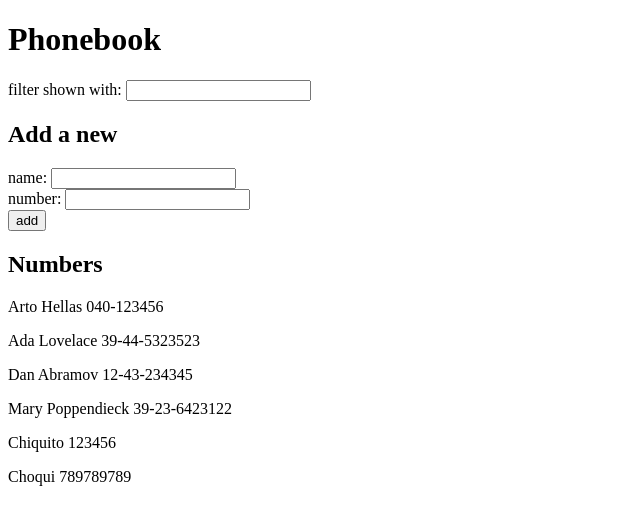
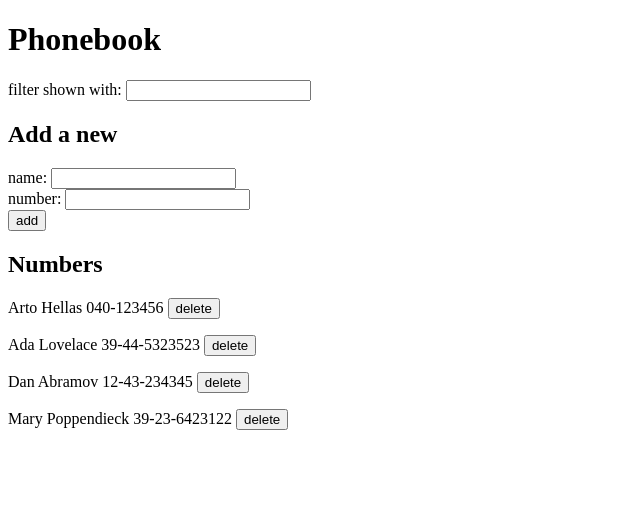
Before and after one commit to jchvz-dev/fullStackOpen, a React (Vite) app in the folder part2/11-15/: page / in a window 1280 px wide. Shown: the top 520 px of the page, without its empty margins (0-640 px from the left). Built offline with nearby package versions, Linux system fonts and the light colour scheme; data requests are answered from the project's data file.

Commit message:
Completed exercise 2.14

```diff
--- a/part2/11-15/db.json
+++ b/part2/11-15/db.json
@@ -19,16 +19,6 @@
       "name": "Mary Poppendieck",
       "number": "39-23-6423122",
       "id": "4"
-    },
-    {
-      "id": 5,
-      "name": "Chiquito",
-      "number": "123456"
-    },
-    {
-      "id": 6,
-      "name": "Choqui",
-      "number": "789789789"
     }
   ]
 }
--- a/part2/11-15/src/App.jsx
+++ b/part2/11-15/src/App.jsx
@@ -1,5 +1,5 @@
 import { useState, useEffect } from 'react'
-import axios from 'axios'
+import contactService from './services/contacts'
 
 const Filter = ({value, onChangeFilter}) => (
     <div>
@@ -19,8 +19,11 @@ const ContactForm = ({onSubmit, onChangeName, onChangeNumber, name, number}) =>
     </form>
 )
 
-const ContactsList = ({list}) => (
-    list.map((contact) => <p key={contact.name}>{contact.name} {contact.number}</p>)
+const ContactsList = ({list, removeContact}) => (
+    list.map((contact) => (
+            <p key={contact.name}>{contact.name} {contact.number} <button onClick={() => removeContact(contact.id, contact.name)}>delete</button></p>
+        )
+    )
 )
 
 const App = () => {
@@ -32,8 +35,8 @@ const App = () => {
     const [filter, setFilter] = useState('')
 
     useEffect(() => {
-        axios
-            .get('http://localhost:3001/persons')
+        contactService
+            .getAll()
             .then(response => {
                 setContacts(response.data)
                 setFilteredContacts(response.data)
@@ -48,14 +51,11 @@ const App = () => {
             const contactObject = {
                 name: newName,
                 number: newNumber,
-                id: contacts.length + 1
+                id: String(contacts.length + 1)
             }
 
-            axios
-                .post('http://localhost:3001/persons', contactObject)
-                .then(response => {
-                    // console.log(response)
-                })
+            contactService
+                .create(contactObject)
 
             const updatedContacts = contacts.concat(contactObject)
             setContacts(updatedContacts)
@@ -76,6 +76,14 @@ const App = () => {
         setFilter(filterValue)
         setFilteredContacts(filterValue === '' ? contacts : contacts.filter(contact => contact.name.toLowerCase().includes(filterValue)))
     }
+    const handleContactDelete = (id, name) => {
+        if (confirm(`Are you sure you want to delete ${name} from the phonebook?`)) {
+            contactService.remove(id)
+            const updatedContacts = contacts.filter(contact => contact.id !== id)
+            setContacts(updatedContacts)
+            setFilteredContacts(filter === '' ? updatedContacts : updatedContacts.filter(contact => contact.name.toLowerCase().includes(filter)))
+        }
+    }
 
     return (
         <div>
@@ -84,7 +92,7 @@ const App = () => {
             <h2>Add a new</h2>
             <ContactForm onSubmit={addContact} onChangeName={handleNameChange} onChangeNumber={handleNumberChange} name={newName} number={newNumber} />
             <h2>Numbers</h2>
-            <ContactsList list={filteredContacts} />
+            <ContactsList list={filteredContacts} removeContact={handleContactDelete} />
         </div>
     )
 }
--- /dev/null
+++ b/part2/11-15/src/services/contacts.jsx
@@ -0,0 +1,20 @@
+import axios from 'axios'
+const baseUrl = 'http://localhost:3001/persons'
+
+const getAll = () => {
+    return axios.get(baseUrl)
+}
+
+const create = newContact => {
+    return axios.post(baseUrl, newContact)
+}
+
+const remove = id => {
+    return axios.delete(`${baseUrl}/${id}`)
+}
+
+export default {
+    getAll,
+    create,
+    remove,
+}
```
